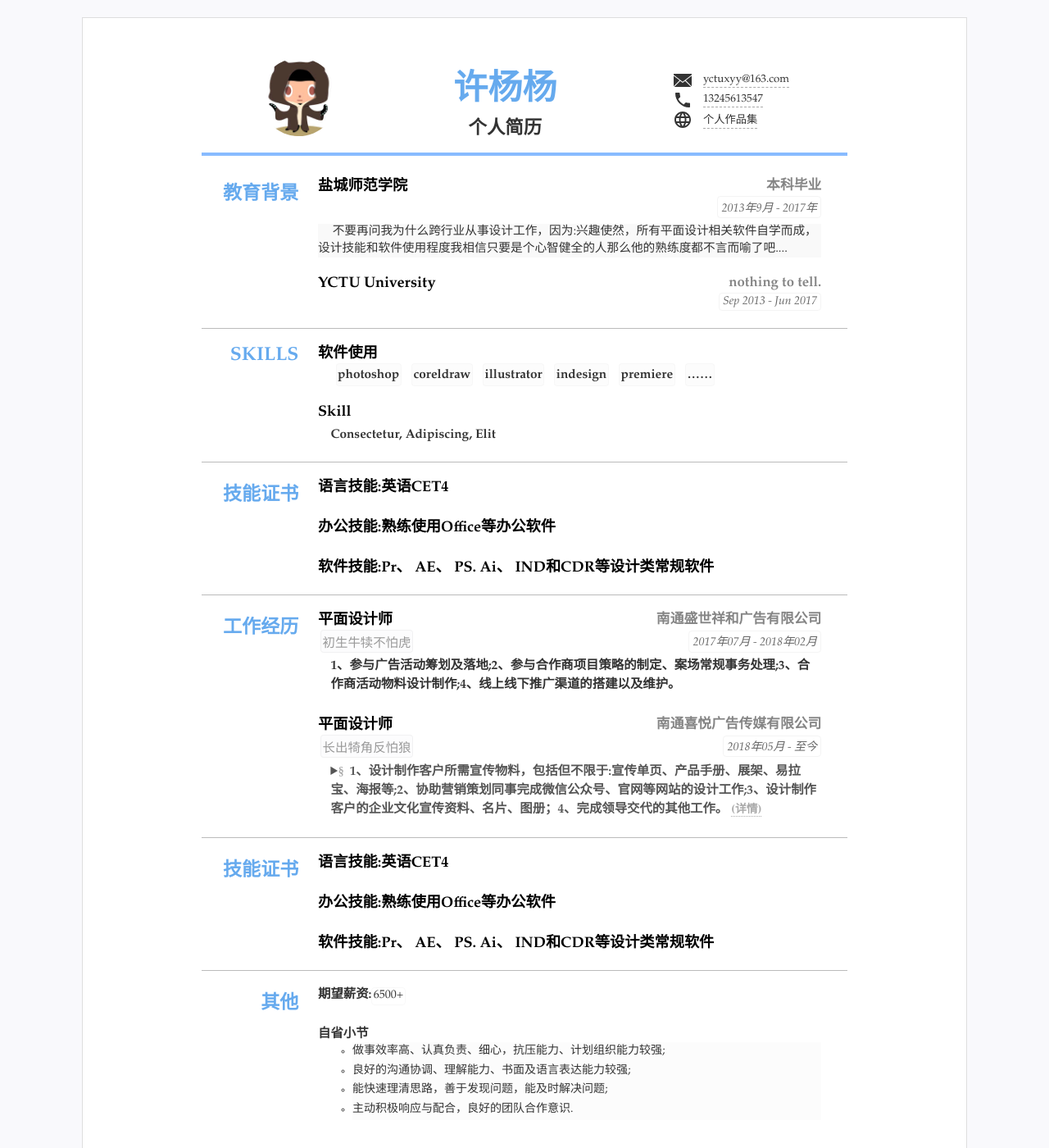
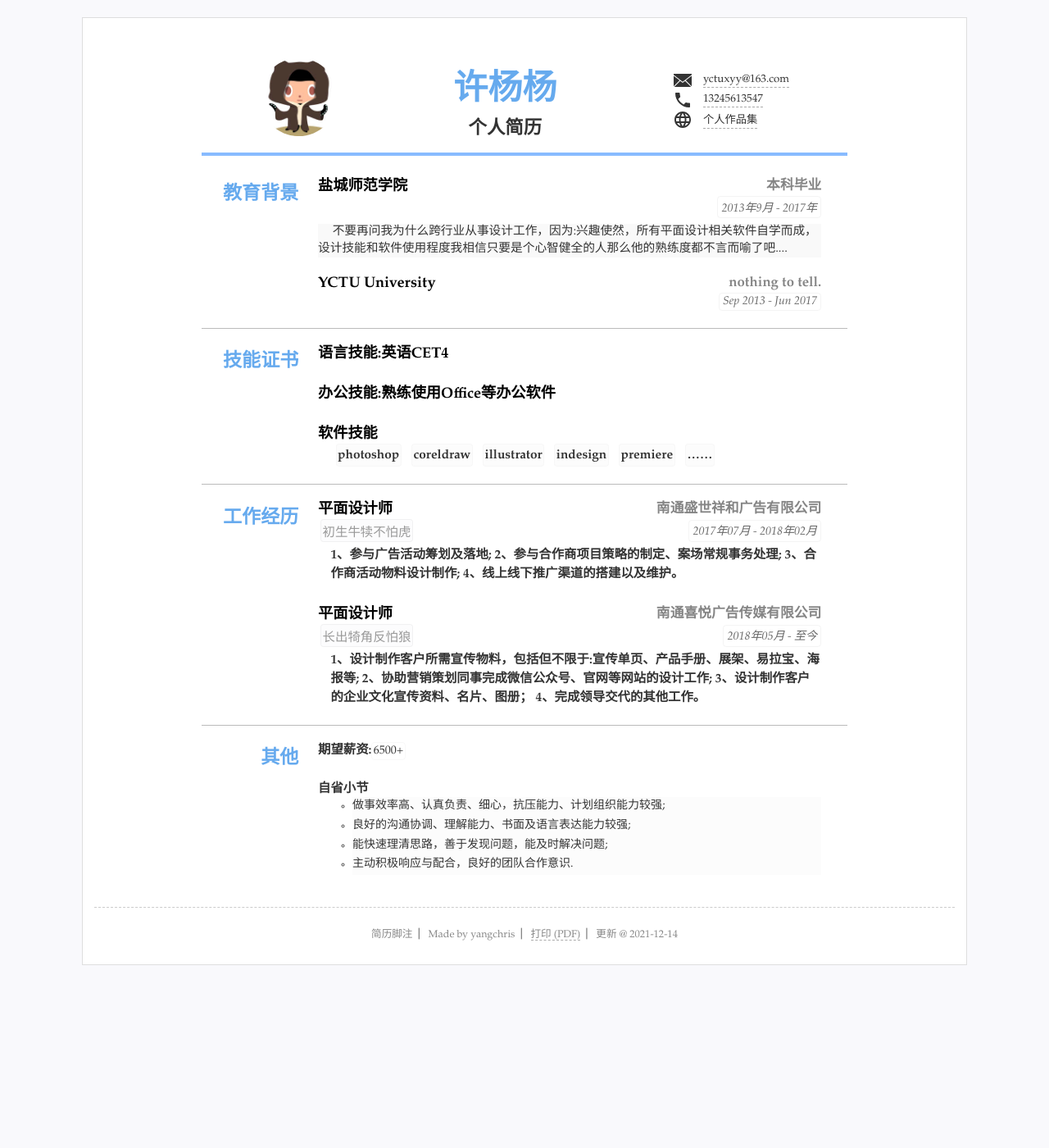
Before and after one commit to yangchris4/resume, a Jekyll site: the page built from index.html, in a window 1280 px wide and 1400 px high. Shown: the whole window at 82% size. Built offline with Jekyll 4.4.1, drawn with Linux system fonts in a browser that asks for light colours; part of the change alters nothing that is shown.

Commit message:
Update resume.yml

```diff
--- a/_data/resume.yml
+++ b/_data/resume.yml
@@ -1,113 +1,116 @@
----
-contact:
-  -
-    href: "mailto:yctuxyy@163.com"
-    icon: icons/email.svg
-    text: yctuxyy@163.com
-  -
-    href: "tel:13245613547"
-    icon: icons/phone.svg
-    text: "13245613547"
-  -
-    attr: target="_blank"
-    href: "http://zuopin.yangchris.life"
-    icon: icons/web.svg
-    text: 个人作品集
-footer:
-  print: ~
+# 数据格式可以为 yaml(文件以.yml结尾) 或者json(文件以.json结尾)
+# 如果YAML格式的数据请先检查格式是否有误，可选检查工具 http://www.yamllint.com
+
+title: "个人简历"
+lang: "zh" #语言设置 zh表示中文 en 表示英语
+name: "许杨杨"
+jobtitle: "个人简历" #可空不显示
+photo: "assets/img/photo.jpg" #照片可空，不显示
+
+#联系方式
+contact: #联系方式连接等3~5行
+- text: "yctuxyy@163.com" #文本内容
+  href: 'mailto:yctuxyy@163.com' #链接，无链接则空
+  icon: 'icons/email.svg' #图标 svg文件
+- text: "13245613547"
+  href: 'tel:13245613547'
+  icon: 'icons/phone.svg'
+- text: "个人作品集"
+  href: 'http://zuopin.yangchris.life'
+  icon: 'icons/web.svg'
+  attr: 'target="_blank"' #新标签页打开
+  # - text: "地址"
+  #   icon: "icons/location.svg"
+
+#main下面是主体内容，类别条数不限
+main: #简历主要内容，
+- type: education #类别为ID
+  name: 教育背景 #显示名称，空则使用type
+  content: #内容基本格式 标题-副标题-日期-详细内容 (都允许空)
+  - title: 盐城师范学院
+    duration: "2013年9月 - 2017年"
+    sub: 本科毕业
+    detail: 不要再问我为什么跨行业从事设计工作，因为:兴趣使然，所有平面设计相关软件自学而成，设计技能和软件使用程度我相信只要是个心智健全的人那么他的熟练度都不言而喻了吧....
+  - title: YCTU University
+    duration: Sep 2013 - Jun 2017
+    sub: nothing to tell.
+
+
+- type: Skill certificate
+  name: 技能证书
+  content:
+  - title: 语言技能:英语CET4
+  - title: 办公技能:熟练使用Office等办公软件
+  - title: 软件技能
+    items: #itmems 可以小块的方式显示
+    - photoshop
+    - coreldraw
+    - illustrator
+    - indesign
+    - premiere
+    - ……
+
+
+- type: experience
+  name: 工作经历
+  content:
+  - title: 平面设计师
+    sub: 南通盛世祥和广告有限公司
+    duration: "2017年07月 - 2018年02月"
+    tags:
+    - 初生牛犊不怕虎
+    summary: 1、参与广告活动筹划及落地;
+             2、参与合作商项目策略的制定、案场常规事务处理;
+             3、合作商活动物料设计制作;
+             4、线上线下推广渠道的搭建以及维护。
+
+  - title: 平面设计师
+    sub: 南通喜悦广告传媒有限公司
+    duration: "2018年05月 - 至今"
+    tags:
+    - 长出犄角反怕狼
+    summary: 1、设计制作客户所需宣传物料，包括但不限于:宣传单页、产品手册、展架、易拉宝、海报等;
+             2、协助营销策划同事完成微信公众号、官网等网站的设计工作;
+             3、设计制作客户的企业文化宣传资料、名片、图册；
+             4、完成领导交代的其他工作。
+
+
+    # open: open
+    #可以设置open默认展开
+    #可继续添加更多内容
+
+#others 其他简略内容(列表)
+others: #其他列表显示
+- type: others #ID可以为空
+  name: '其他'
+  content: #选择需要的格式
+  - title: "期望薪资:"
+    items: #单行列表
+    - 6500+
+  - title: 自省小节
+    list:
+    - 做事效率高、认真负责、细心，抗压能力、计划组织能力较强;
+    - 良好的沟通协调、理解能力、书面及语言表达能力较强;
+    - 能快速理清思路，善于发现问题，能及时解决问题;
+    - 主动积极响应与配合，良好的团队合作意识.
+
+
+#- type:
+#  name: '其他'
+#  content: #选择需要的格式
+#  - 单行文字
+#  - 如果有可以继续添加
+
+#footer 脚注，打印版和web版不同不显示
+footer: #脚注多组
+  print: #打印版markdown或者html
   screen:
-    -
-      text: 简历脚注
-    -
-      href: ""
-      text: "Made by yangchris"
-jobtitle: 个人简历
-lang: zh
-main:
-  -
-    content:
-      -
-        detail: "不要再问我为什么跨行业从事设计工作，因为:兴趣使然，所有平面设计相关软件自学而成，设计技能和软件使用程度我相信只要是个心智健全的人那么他的熟练度都不言而喻了吧...."
-        duration: "2013年9月 - 2017年"
-        sub: 本科毕业
-        title: 盐城师范学院
-      -
-        duration: "Sep 2013 - Jun 2017"
-        sub: "nothing to tell."
-        title: "YCTU University"
-    name: 教育背景
-    type: education
-  -
-    content:
-      -
-        items:
-          - photoshop
-          - coreldraw
-          - illustrator
-          - indesign
-          - premiere
-          - ……
-        title: 软件使用
-      -
-        summary: "Consectetur, Adipiscing, Elit"
-        title: Skill
-    type: skills
-  -
-    content:
-      -
-        title: "语言技能:英语CET4"
-      -
-        title: "办公技能:熟练使用Office等办公软件"
-      -
-        title: "软件技能:Pr、 AE、 PS. Ai、 IND和CDR等设计类常规软件"
-    name: 技能证书
-    type: "Skill certificate"
-  -
-    content:
-      -
-        duration: "2017年07月 - 2018年02月"
-        sub: 南通盛世祥和广告有限公司
-        summary: 1、参与广告活动筹划及落地;2、参与合作商项目策略的制定、案场常规事务处理;3、合作商活动物料设计制作;4、线上线下推广渠道的搭建以及维护。
-        tags:
-          - 初生牛犊不怕虎
-        title: 平面设计师
-      -
-        detail: "同时包含 summary和detail在Chrome，Safari(包括IOS)，Android和新版Firefox等会自动折叠，不支持折叠的浏览器和展开后表现一致"
-        duration: "2018年05月 - 至今"
-        sub: 南通喜悦广告传媒有限公司
-        summary: "1、设计制作客户所需宣传物料，包括但不限于:宣传单页、产品手册、展架、易拉宝、海报等;2、协助营销策划同事完成微信公众号、官网等网站的设计工作;3、设计制作客户的企业文化宣传资料、名片、图册；4、完成领导交代的其他工作。"
-        tags:
-          - 长出犄角反怕狼
-        title: 平面设计师
-    name: 工作经历
-    type: experience
-  -
-    content:
-      -
-        title: "语言技能:英语CET4"
-      -
-        title: "办公技能:熟练使用Office等办公软件"
-      -
-        title: "软件技能:Pr、 AE、 PS. Ai、 IND和CDR等设计类常规软件"
-    name: 技能证书
-    type: "Skill certificate"
-name: 许杨杨
-others:
-  -
-    content:
-      -
-        items:
-          - 6500+
-        title: "期望薪资:"
-      -
-        list:
-          - 做事效率高、认真负责、细心，抗压能力、计划组织能力较强;
-          - 良好的沟通协调、理解能力、书面及语言表达能力较强;
-          - 能快速理清思路，善于发现问题，能及时解决问题;
-          - 主动积极响应与配合，良好的团队合作意识.
-        title: 自省小节
-    name: 其他
-    type: others
-photo: assets/img/photo.jpg
-scripts: ~
-title: 个人简历
+  - text: "简历脚注"
+  #   href: '/'
+  - text: "Made by yangchris"
+    href: ""
+
+#页面额外js脚本，如xx统计
+scripts:
+#- src: "assets/js/resume.js"
+#  defer: defer #可以设置defer或者sync异步加载
```
